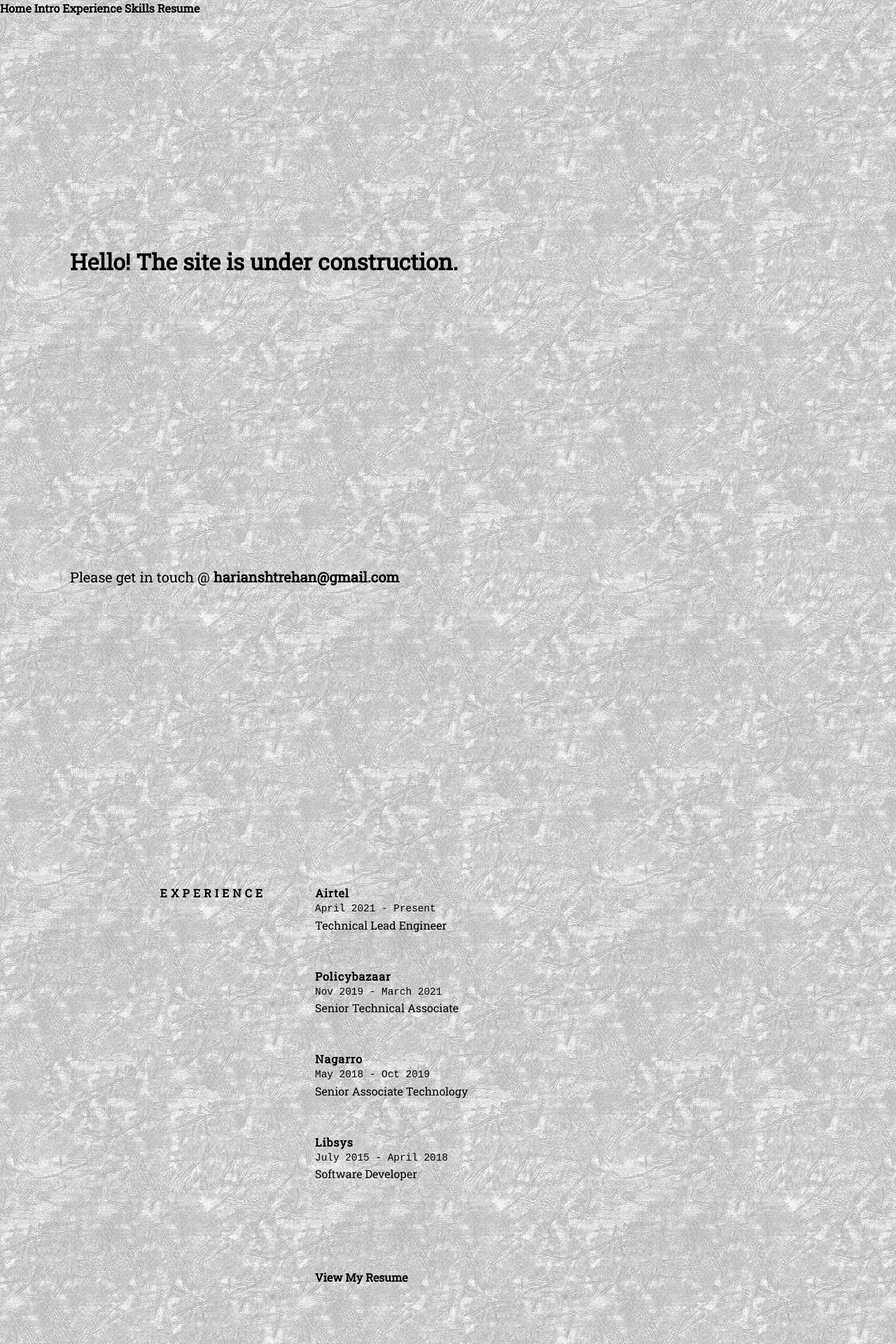
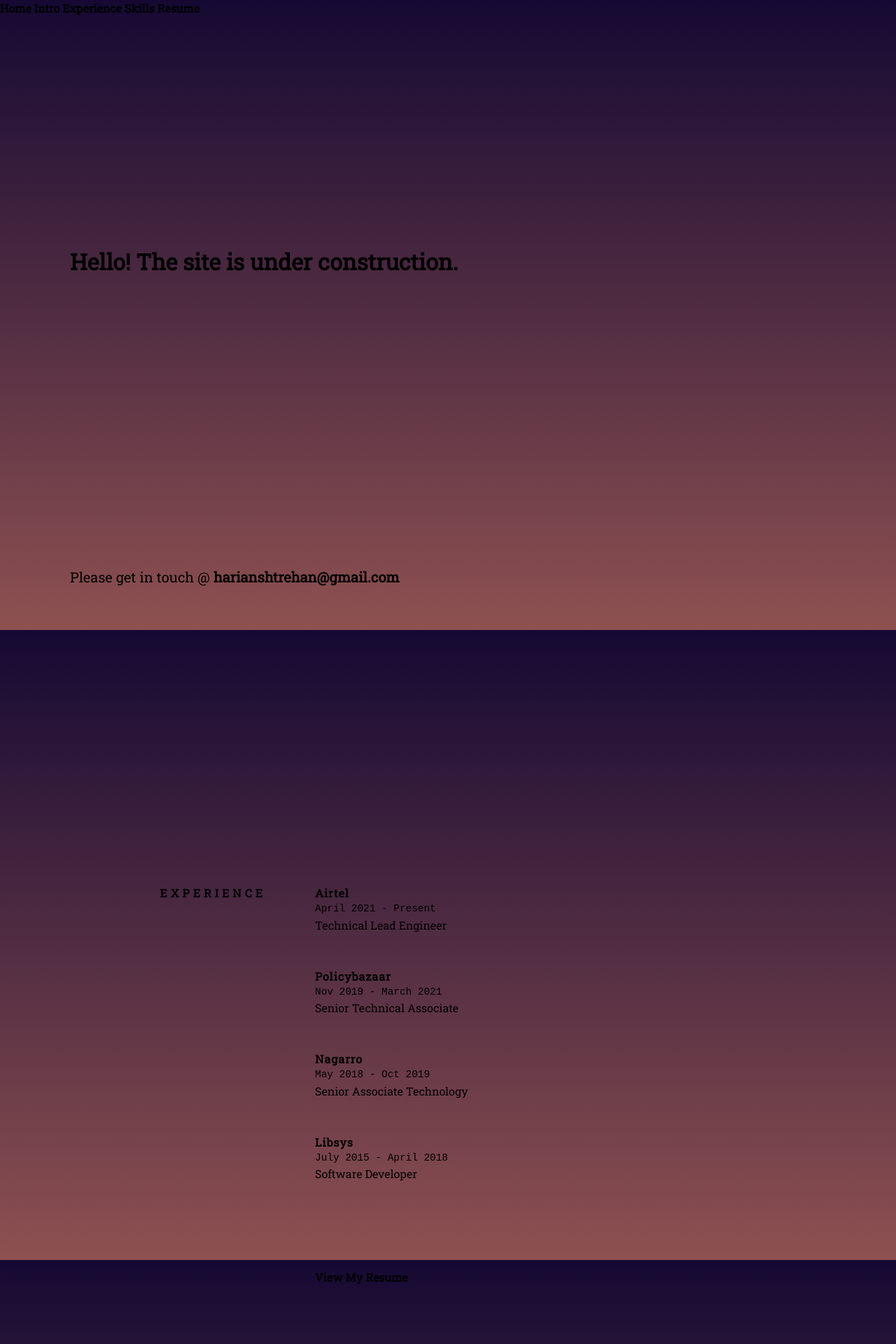
Before and after one commit to harianshtrehan/harianshtrehan.github.io, a Jekyll site: the page built from index.html, in a window 1280 px wide. Shown: the top 1920 px of the page at 70% size. Built offline with Jekyll 4.4.1, drawn with Linux system fonts in a browser that asks for light colours; nearby versions of some CDN libraries.

Commit message:
background color update

```diff
--- a/css/main.css
+++ b/css/main.css
@@ -1,7 +1,8 @@
 @import "footer.css";
 
 body {
-    background-image: url(../img/background.jpeg);
+    /*background-image: url(../img/background.jpeg);*/
+    background-image: linear-gradient(#150933, #8e5151);
     background-attachment: fixed;
 }
 
@@ -90,11 +91,12 @@ img {
     display: flex;
     -webkit-box-pack: justify;
     -ms-flex-pack: justify;
-    justify-content: space-between
+    justify-content: normal
 }
 
 .skills .skill_category_label {
-    font-weight: 700
+    font-weight: 700;
+    width: 100px
 }
 
 .skills .skill_items {
```
